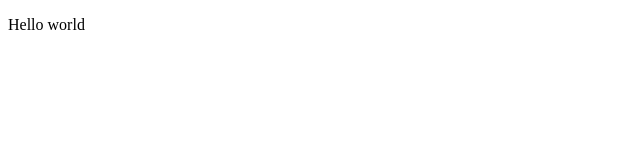
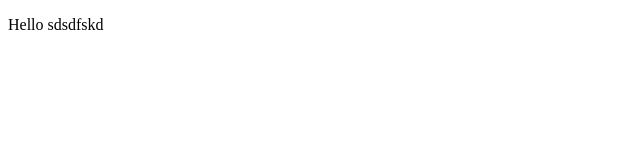
Before and after one commit to remyatoney/git-demo-rep, a plain HTML site: page index.html in a window 1280 px wide. Shown: the full height of the page, 0-640 px from the left. Drawn offline with Linux system fonts and the light colour scheme.

Commit message:
test commit

```diff
--- a/index.html
+++ b/index.html
@@ -9,7 +9,7 @@
 </head>
 
 <body>
-    <p>Hello world</p>
+    <p>Hello sdsdfskd</p>
 </body>
 
 </html>
```
